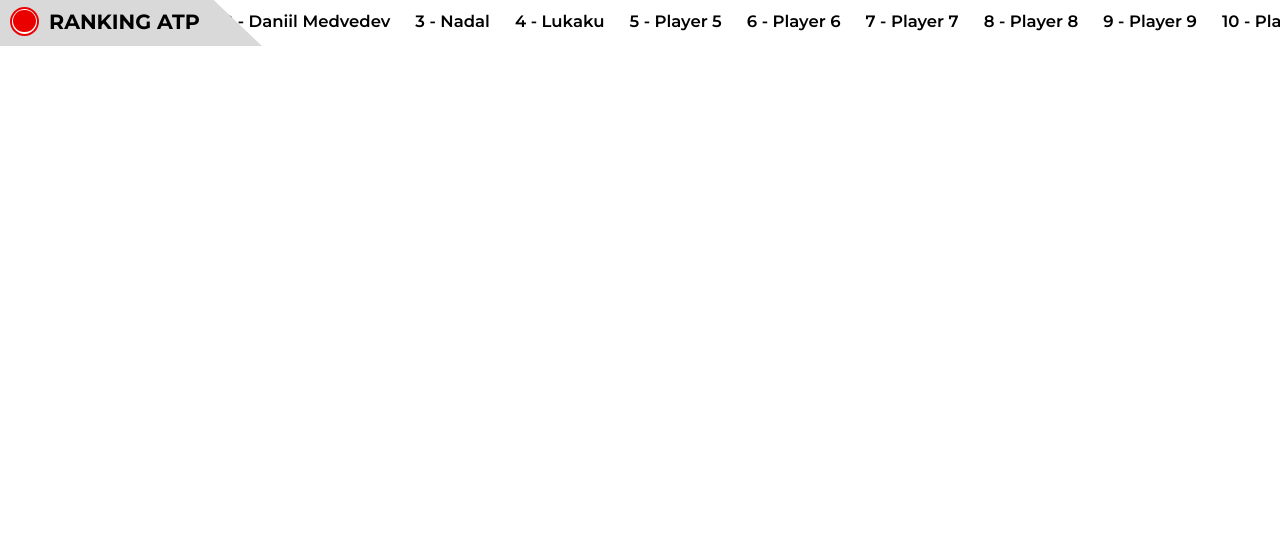
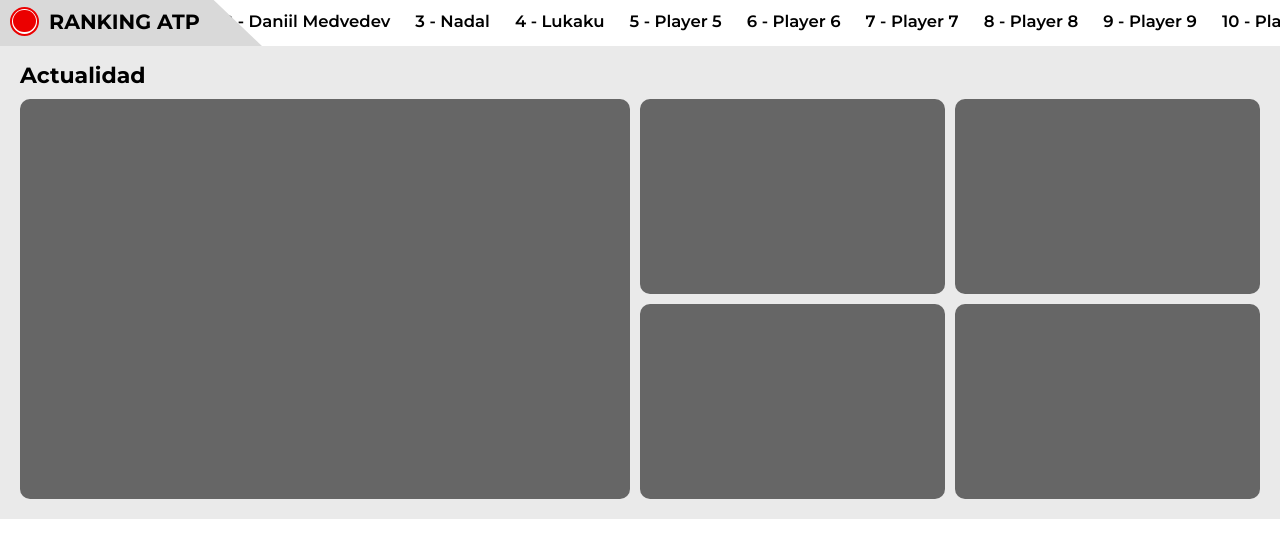
Before and after one commit to tomikorzu/toppserv, a plain HTML site: page index.html in a window 1280 px wide. Shown: the part 123-680 px from the top of the page. Drawn offline with Linux system fonts and the light colour scheme; a web font is replaced by a local one.

Commit message:
feat(news.css): add news-section structure

```diff
--- a/index.html
+++ b/index.html
@@ -6,6 +6,7 @@
     <title>ToppServ</title>
     <link rel="stylesheet" href="./style.css">
     <link rel="stylesheet" href="./sections-css/header.css">
+    <link rel="stylesheet" href="./sections-css/news.css">
 </head>
 <body>
     <header>
@@ -50,7 +51,16 @@
         </div>
     </header>
     <main>
-
+        <section class="news" id="news">
+            <h4 class="h4-news">Actualidad</h4>
+            <div class="news-container">
+                <div class="new"></div>
+                <div class="new"></div>
+                <div class="new"></div>
+                <div class="new"></div>
+                <div class="new"></div>
+            </div>
+        </section>
     </main>
     <script src="./main.js"></script>
 </body>
--- a/sections-css/header.css
+++ b/sections-css/header.css
@@ -13,6 +13,7 @@ header {
   left: 0;
   right: 0;
   top: 0;
+  background-color: #fff;
 }
 .logo {
   padding-left: 20px;
--- /dev/null
+++ b/sections-css/news.css
@@ -0,0 +1,45 @@
+body {
+  overflow: auto;
+}
+.news {
+  margin-top: 165px;
+  padding: 20px;
+  display: flex;
+  flex-direction: column;
+  gap: 10px;
+  background-color: #eaeaea;
+}
+.news-container {
+  display: grid;
+  grid-template-columns: 2fr 1fr 1fr;
+  grid-template-rows: 1fr 1fr;
+  width: 100%;
+  height: 400px;
+  gap: 10px;
+}
+.new {
+  background-color: #666666;
+  width: 100%;
+  height: 100%;
+  border-radius: 10px;
+}
+.new:first-child {
+  grid-column: 1 / 2;
+  grid-row: 1 / 3;
+}
+.new:nth-child(2) {
+  grid-column: 2 / 3;
+  grid-row: 1 / 2;
+}
+.new:nth-child(3) {
+  grid-column: 3 / 4;
+  grid-row: 1 / 2;
+}
+.new:nth-child(4) {
+  grid-column: 2 / 3;
+  grid-row: 2 / 3;
+}
+.new:nth-child(5) {
+  grid-column: 3 / 4;
+  grid-row: 2 / 3;
+}
```
